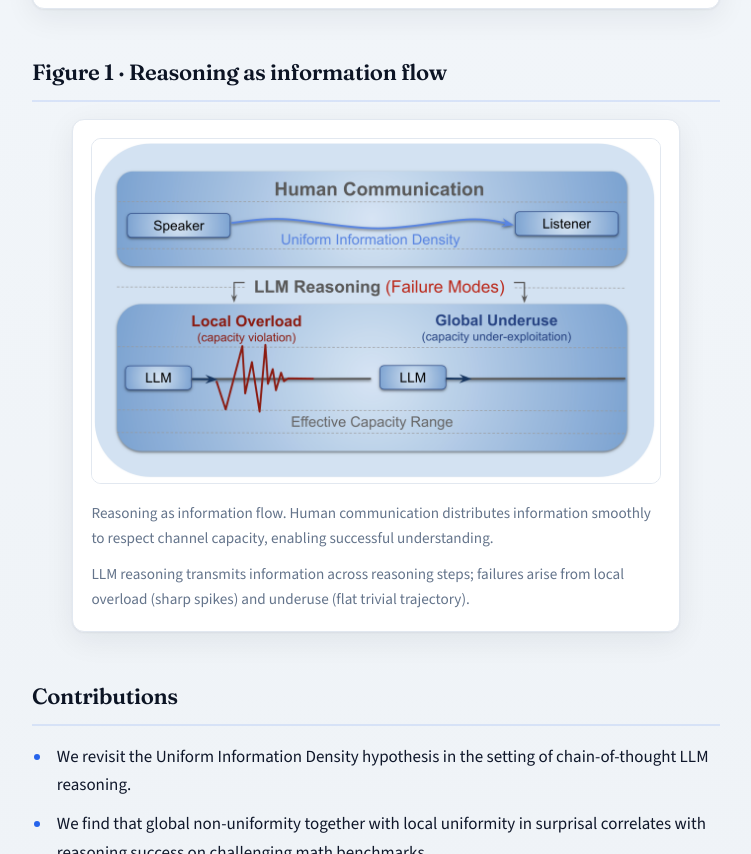
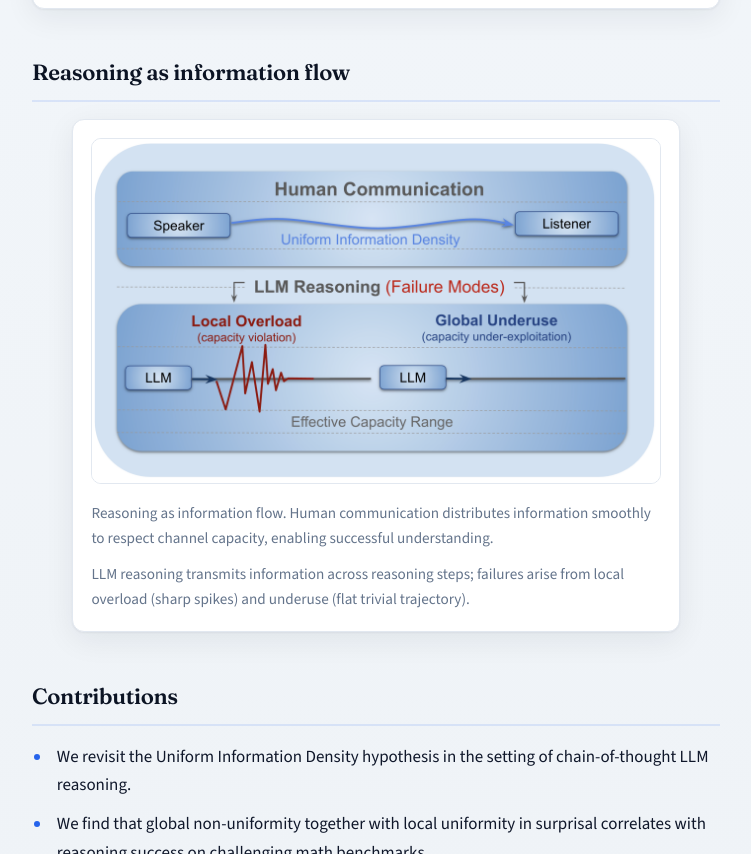
Before and after one commit to talzoomanzoo/uid-reasoning-project-page, a plain HTML site: page index.html in a window 1280 px wide. Shown: the part 1077-1931 px from the top of the page, without its empty margins (264-1015 px from the left). Drawn offline with nearby package versions, Linux system fonts and the light colour scheme.

Commit message:
update index.html

```diff
--- a/index.html
+++ b/index.html
@@ -390,7 +390,7 @@
         </section>
 
         <section aria-labelledby="fig-heading">
-            <h2 id="fig-heading">Figure 1 · Reasoning as information flow</h2>
+            <h2 id="fig-heading">Reasoning as information flow</h2>
             <figure class="figure-panel">
                 <div class="figure-img-wrap">
                     <img
```
